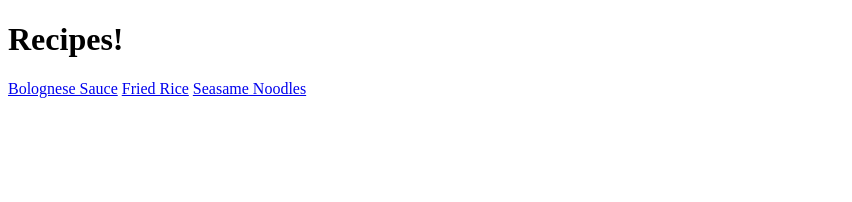
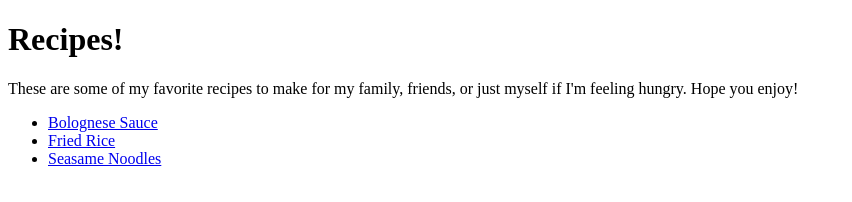
Before and after one commit to James-Rozy/recipes, a plain HTML site: page index.html in a window 1280 px wide. Shown: the whole page, without its empty margins (0-852 px from the left). Drawn offline with Linux system fonts and the light colour scheme.

Commit message:
linking the recipe pages to the home page

```diff
--- a/index.html
+++ b/index.html
@@ -9,8 +9,11 @@
 
     <body>
         <h1>Recipes!</h1>
-        <a href="./my-recipes/bolognese-sauce.html">Bolognese Sauce</a>
-        <a href="./my-recipes/fried-rice.html">Fried Rice</a>
-        <a href="./my-recipes/seasame-noodles.html">Seasame Noodles</a>
+        <p>These are some of my favorite recipes to make for my family, friends, or just myself if I'm feeling hungry. Hope you enjoy!</p>
+        <ul>
+            <li><a href="./my-recipes/bolognese-sauce.html">Bolognese Sauce</a></li>
+            <li><a href="./my-recipes/fried-rice.html">Fried Rice</a></li>
+            <li><a href="./my-recipes/seasame-noodles.html">Seasame Noodles</a></li>
+        </ul>
     </body>
 </html>
```
Also changed, not shown: my-recipes/bolognese-sauce.html (+2 -0 lines), my-recipes/fried-rice.html (+2 -0 lines), my-recipes/seasame-noodles.html (+2 -0 lines).
